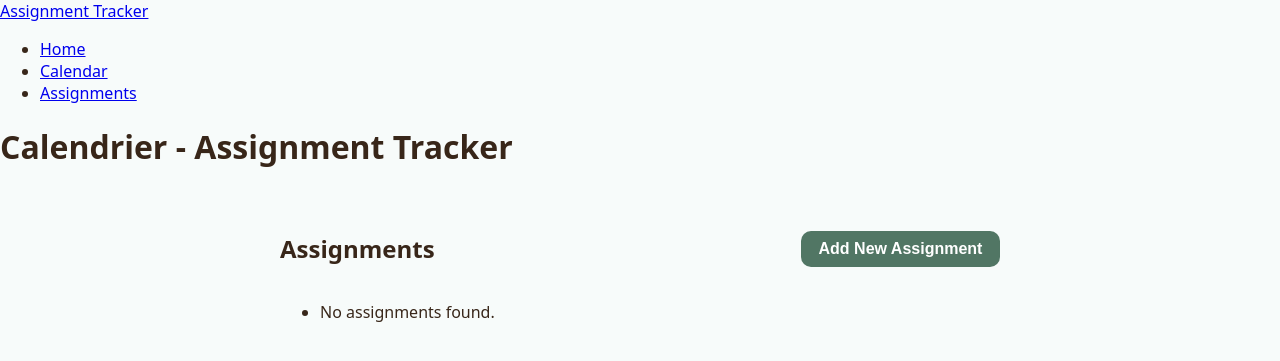
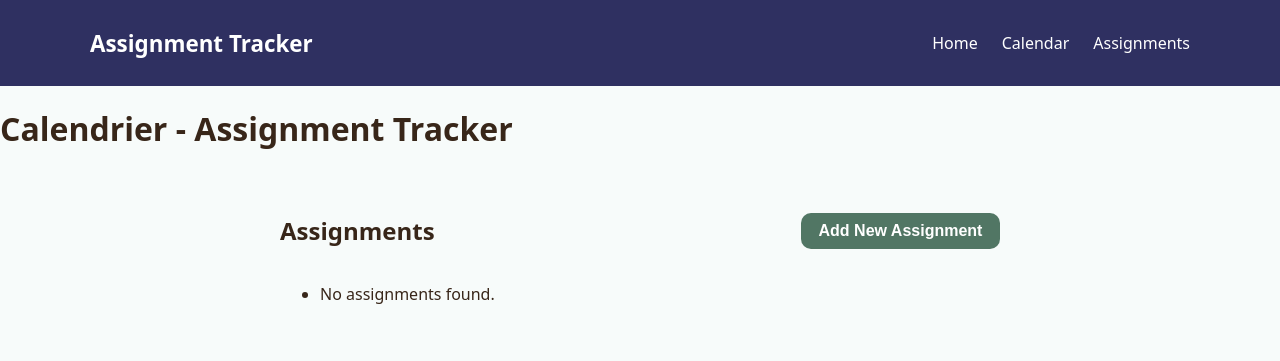
Before and after one commit to sophiadhm/4250-Semester-Project, a Flask app: page / in a window 1280 px wide. Shown: the top 361 px of the page. Run offline with Flask 3, Linux system fonts and the light colour scheme; data that the repository does not hold is empty.

Commit message:
navbar css

```diff
--- a/flask_application/static/style.css
+++ b/flask_application/static/style.css
@@ -54,6 +54,43 @@ body{
   box-shadow: var(--shadow);
 }
 
+
+.navbar {
+  background: #2F3061;
+  padding: 1rem 2rem;
+}
+
+.navbar-container {
+  max-width: 1100px;
+  margin: 0 auto;
+  display: flex;
+  align-items: center;
+  justify-content: space-between;
+}
+
+.navbar-brand {
+  font-size: 1.4rem;
+  font-weight: 700;
+  color: white;
+  text-decoration: none;
+}
+
+.navbar-menu {
+  list-style: none;
+  display: flex;
+  gap: 1.5rem;
+}
+
+.navbar-menu li a {
+  text-decoration: none;
+  color: white;
+  font-weight: 500;
+  transition: 0.2s;
+}
+
+.navbar-menu li a:hover {
+  color: #C5E7DF;
+}
 .assignments-section{
   padding: 1.25rem;
   margin: 1.5rem auto;
```
